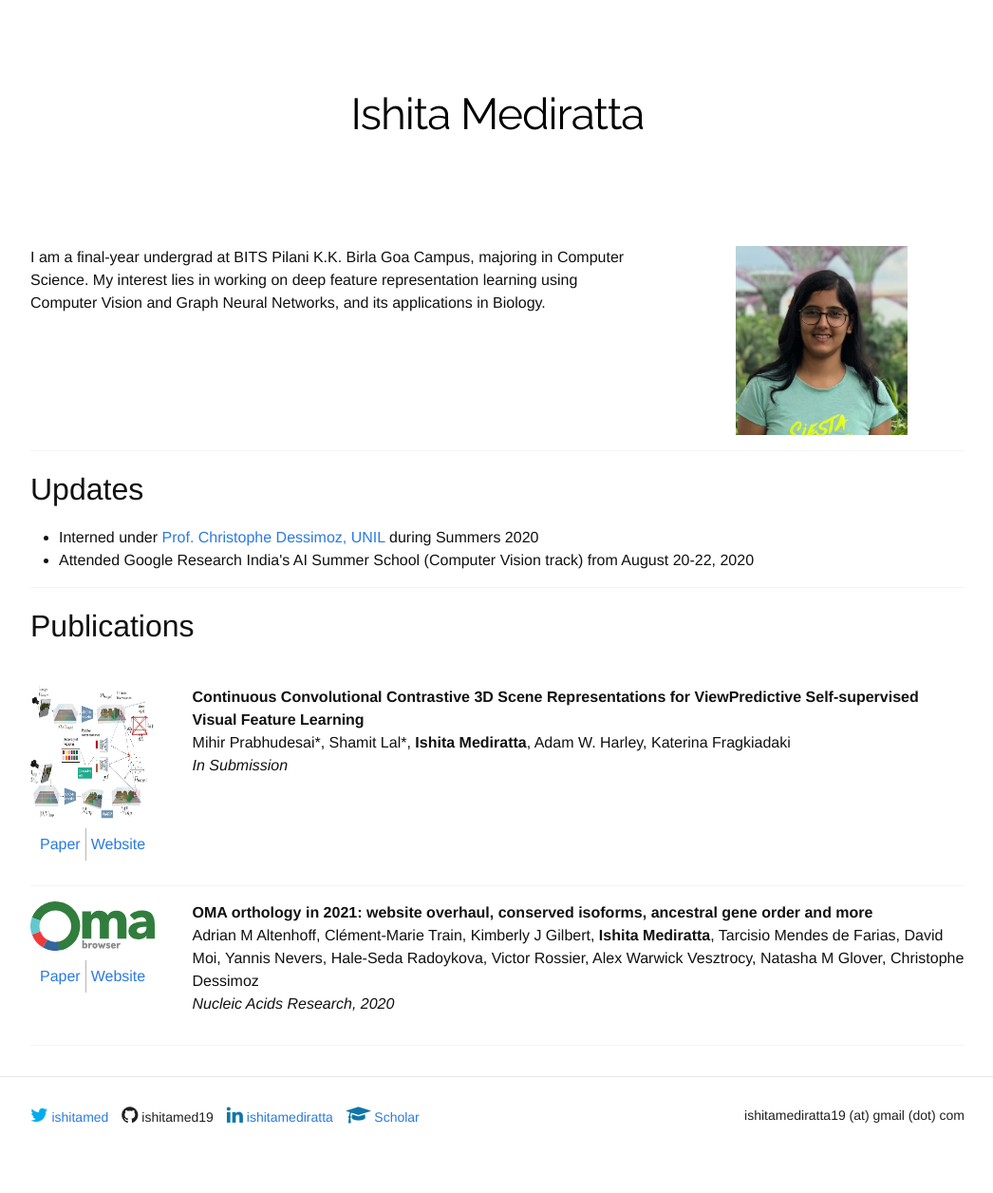
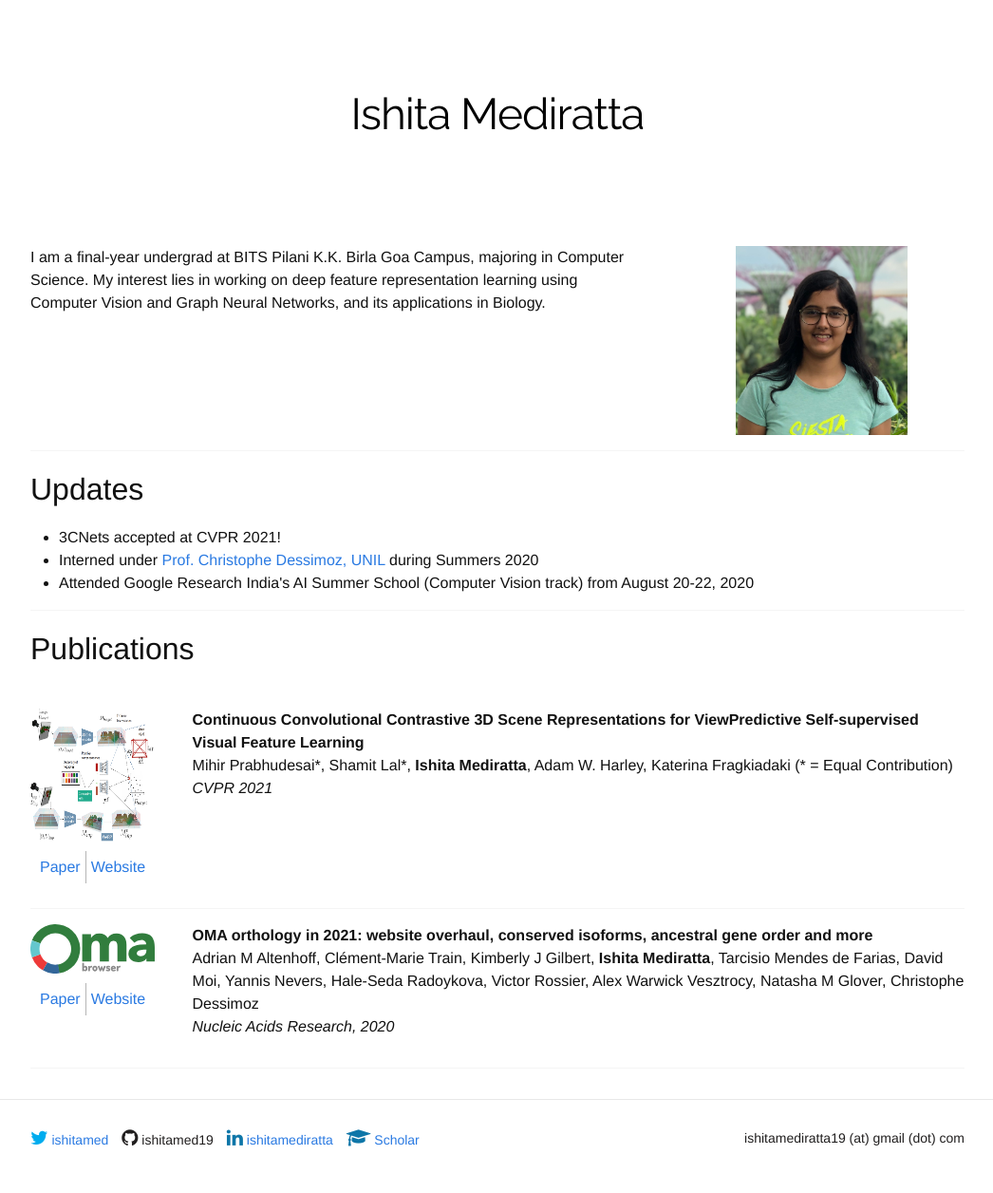
Before and after one commit to ishitamed19/ishitamed19.github.io, a Jekyll site: the page built from index.html, in a window 1280 px wide. Shown: the whole page at 95% size, without its empty margins (116-1162 px from the left). Built offline with Jekyll 4.4.1, drawn with Linux system fonts in a browser that asks for light colours; nearby versions of some CDN libraries; some web fonts are replaced; before the commit the page ends 1232 px from its top, so only the background shows below that.

Commit message:
Update index.html

```diff
--- a/index.html
+++ b/index.html
@@ -26,6 +26,7 @@ title: "Ishita Mediratta"
 
 <h1 style="text-align:left" align="left">Updates</h1>
 <ul>
+  <li>3CNets accepted at CVPR 2021!</li>
   <li>Interned under <a href="http://lab.dessimoz.org/">Prof. Christophe Dessimoz, UNIL</a> during Summers 2020</li>
   <li>Attended Google Research India's AI Summer School (Computer Vision track) from August 20-22, 2020</li>
 </ul>
@@ -47,7 +48,7 @@ title: "Ishita Mediratta"
     </div>
     <div class="ten columns">
       <b> Continuous Convolutional Contrastive 3D Scene Representations for ViewPredictive Self-supervised Visual Feature Learning </b>
-      <p> Mihir Prabhudesai*, Shamit Lal*, <b>Ishita Mediratta</b>, Adam W. Harley, Katerina Fragkiadaki<br><i>In Submission</i></p>
+      <p> Mihir Prabhudesai*, Shamit Lal*, <b>Ishita Mediratta</b>, Adam W. Harley, Katerina Fragkiadaki (* = Equal Contribution)<br><i>CVPR 2021</i></p>
     </div>
   </div>
 
```
